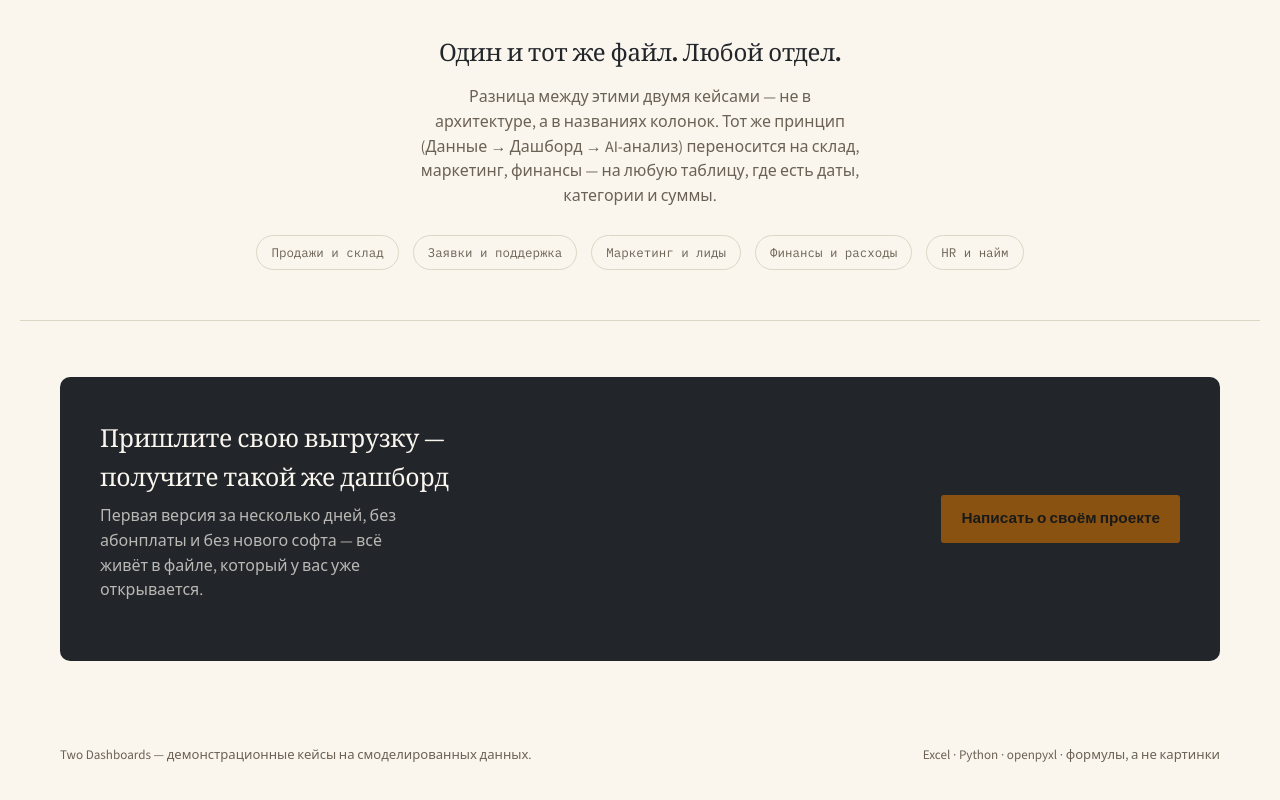
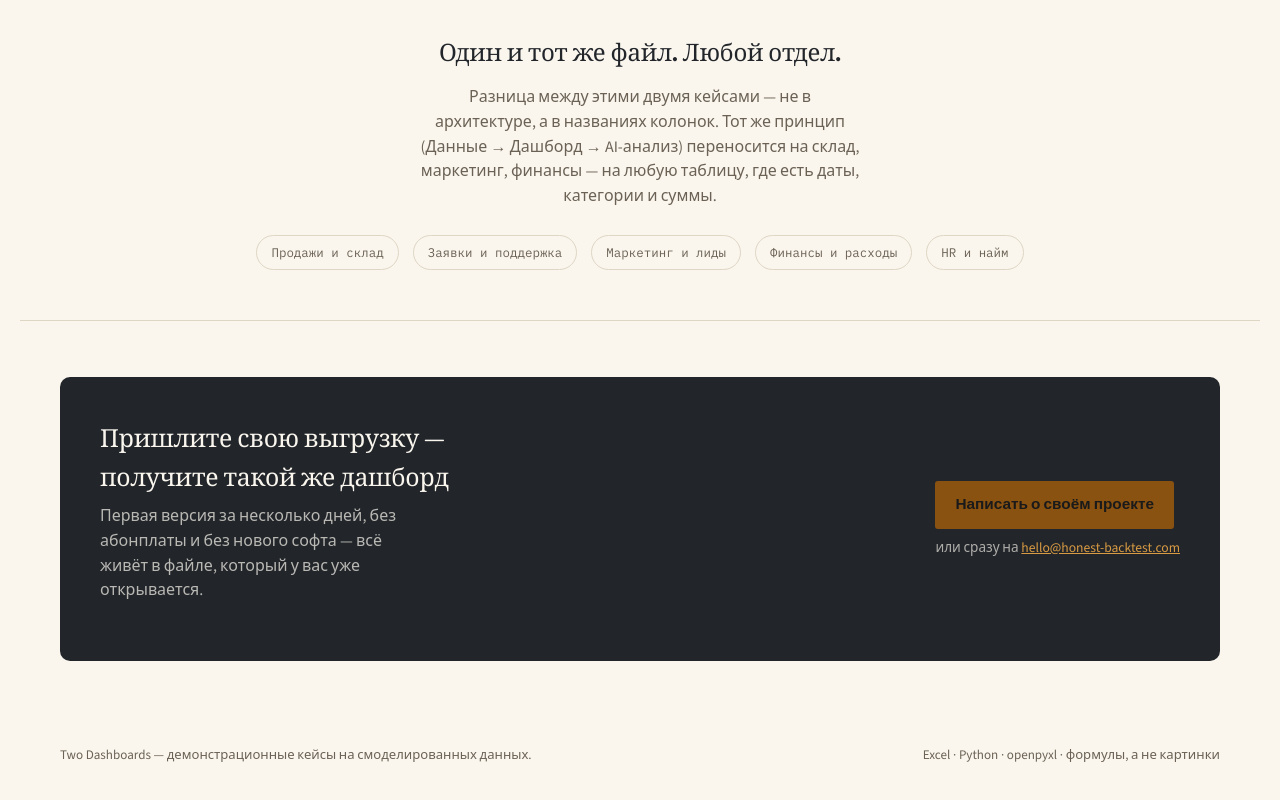
Before and after one commit to arakas4488-cmd/two-dashboards, a plain HTML site: page ru/index.html in a window 1280 px wide. Shown: the part 4779-5579 px from the top of the page. Drawn offline with nearby package versions, Linux system fonts and the light colour scheme.

Commit message:
Add visible email fallback next to CTA button (mailto alone is unreliable)

```diff
--- a/ru/index.html
+++ b/ru/index.html
@@ -551,7 +551,10 @@
           <p>Первая версия за несколько дней, без абонплаты и без нового софта —
             всё живёт в файле, который у вас уже открывается.</p>
         </div>
-        <a class="btn btn-primary" href="mailto:hello@honest-backtest.com?subject=AI%20%2B%20Excel%20дашборд">Написать о своём проекте</a>
+        <div style="display:flex; flex-direction:column; align-items:flex-start; gap:8px;">
+          <a class="btn btn-primary" href="mailto:hello@honest-backtest.com?subject=AI%20%2B%20Excel%20дашборд">Написать о своём проекте</a>
+          <span style="font-size:.85rem; color:color-mix(in oklab, var(--paper) 65%, transparent);">или сразу на <a href="mailto:hello@honest-backtest.com" style="color:var(--amber-fill)">hello@honest-backtest.com</a></span>
+        </div>
       </div>
     </div>
   </section>
```
